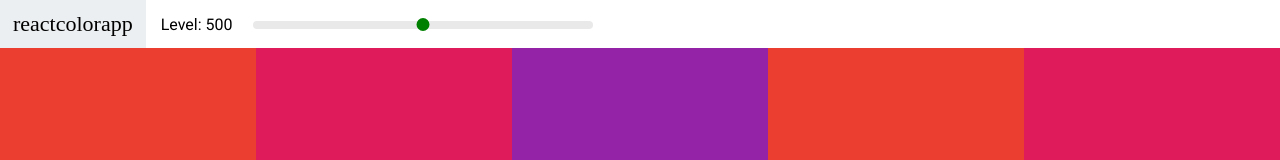
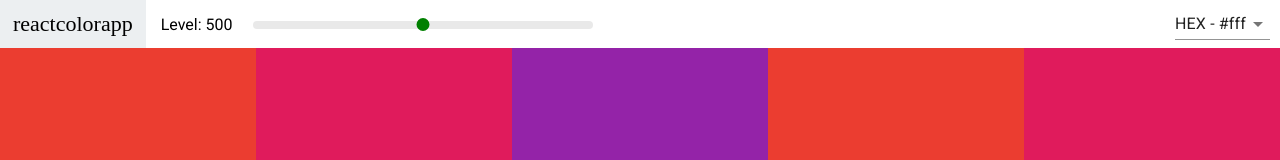
Before and after one commit to uladzislau-stuk/react-color-app, a React (Create React App) app: page /color-pallet in a window 1280 px wide. Shown: the top 160 px of the page. Built offline with nearby package versions, Linux system fonts and the light colour scheme.

Commit message:
Add Select and Material UI

```diff
--- a/package.json
+++ b/package.json
@@ -3,6 +3,7 @@
   "version": "0.1.0",
   "private": true,
   "dependencies": {
+    "@material-ui/core": "^4.1.3",
     "chroma-js": "^2.0.4",
     "node-sass": "^4.12.0",
     "rc-slider": "^8.6.13",
--- a/src/components/pages/ColorPalette/NavBar/NavBar.js
+++ b/src/components/pages/ColorPalette/NavBar/NavBar.js
@@ -1,11 +1,13 @@
 import React, { Component } from 'react'
 import Slider from 'rc-slider'
+import Select from '@material-ui/core/Select'
+import MenuItem from '@material-ui/core/MenuItem'
 import 'rc-slider/assets/index.css'
 import './NavBar.scss'
 
 class NavBar extends Component {
 	render() {
-		const { level, changeLevel } = this.props
+		const { level, format, changeLevel, changeFormat } = this.props
 
 		return (
 			<div className="NavBar">
@@ -27,6 +29,17 @@ class NavBar extends Component {
 						/>
 					</div>
 				</div>
+				<div className="select">
+					<Select
+						onChange={changeFormat}
+						value={format}
+						name="format"
+					>
+						<MenuItem value="hex">HEX - #fff</MenuItem>
+						<MenuItem value="rgb">RGB - (255, 255, 255)</MenuItem>
+						<MenuItem value="rgba">RGBA - (255, 255, 255, 1.0)</MenuItem>
+					</Select>
+				</div>
 			</div>
 		);
 	}
--- a/src/components/pages/ColorPalette/NavBar/NavBar.scss
+++ b/src/components/pages/ColorPalette/NavBar/NavBar.scss
@@ -50,3 +50,8 @@
         margin-top: -3px;
     }
 }
+
+.select {
+    margin-left: auto;
+    margin-right: 10px;
+}
--- a/src/components/pages/ColorPalette/Palette/Palette.js
+++ b/src/components/pages/ColorPalette/Palette/Palette.js
@@ -5,7 +5,7 @@ import './Palette.scss'
 
 class Palette extends Component {
 	render() {
-		const { colors, level } = this.props;
+		const { colors, level, format } = this.props;
 
 		return (
 			<div className="Palette">
@@ -13,7 +13,7 @@ class Palette extends Component {
 					<ColorBox
 						key={uuid()}
 						name={color.name}
-						color={color.hex}
+						color={color[format]}
 					/>
 				))}
 			</div>
--- a/src/containers/ColorPalette/ColorPalette.js
+++ b/src/containers/ColorPalette/ColorPalette.js
@@ -7,27 +7,32 @@ class ColorPalette extends Component {
 		super(props)
 
 		this.state = {
-			level: 500
+			level: 500,
+			format: 'hex'
 		}
 	}
-
 	handleChangeLevel = (level) => {
 		this.setState({ level })
 	}
-
+	handleChangeFormat = (evt) => {
+		this.setState({ [evt.target.name]: evt.target.value })
+	}
 	render() {
-		const { level } = this.state
+		const { level, format } = this.state
 		const { colors } = this.props
 
 		return (
 			<div className="ColorPalette">
 				<NavBar
 					level={level}
+					format={format}
 					changeLevel={this.handleChangeLevel}
+					changeFormat={this.handleChangeFormat}
 				/>
 				<Palette
 					colors={colors}
 					level={level}
+					format={format}
 				/>
 			</div>
 		);
--- a/src/helpers/colorHelper.js
+++ b/src/helpers/colorHelper.js
@@ -18,7 +18,7 @@ const generatePalette = (starterPalette) => {
 				id: color.name.toLowerCase().replace(/ /g, '-'),
 				hex: scale[i],
 				rgb: chroma(scale[i]).css(),
-				rgba: chroma(scale[i]).css().replace("rgba", "rgba").replace(")", ",1.0)")
+				rgba: chroma(scale[i]).css().replace("rgb", "rgba").replace(")", ",1.0)")
 			})
 		}
 	}
--- a/src/utils/styles/global.scss
+++ b/src/utils/styles/global.scss
@@ -10,5 +10,5 @@ body {
 	margin: 0;
 	padding: 0;
 	overflow: hidden;
-    font-family: Roboto, sans-serif
+    font-family: Roboto, sans-serif;
 }
```
